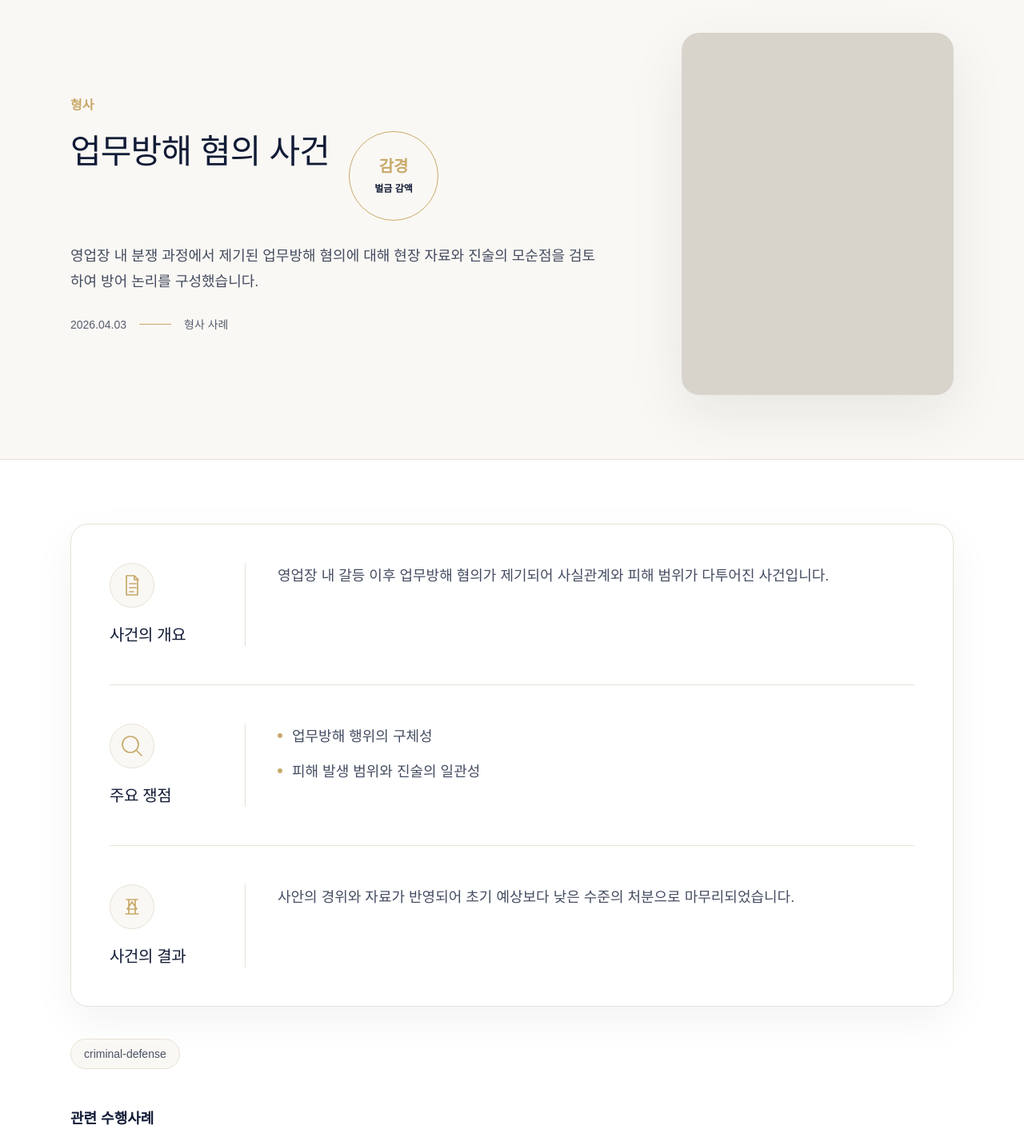
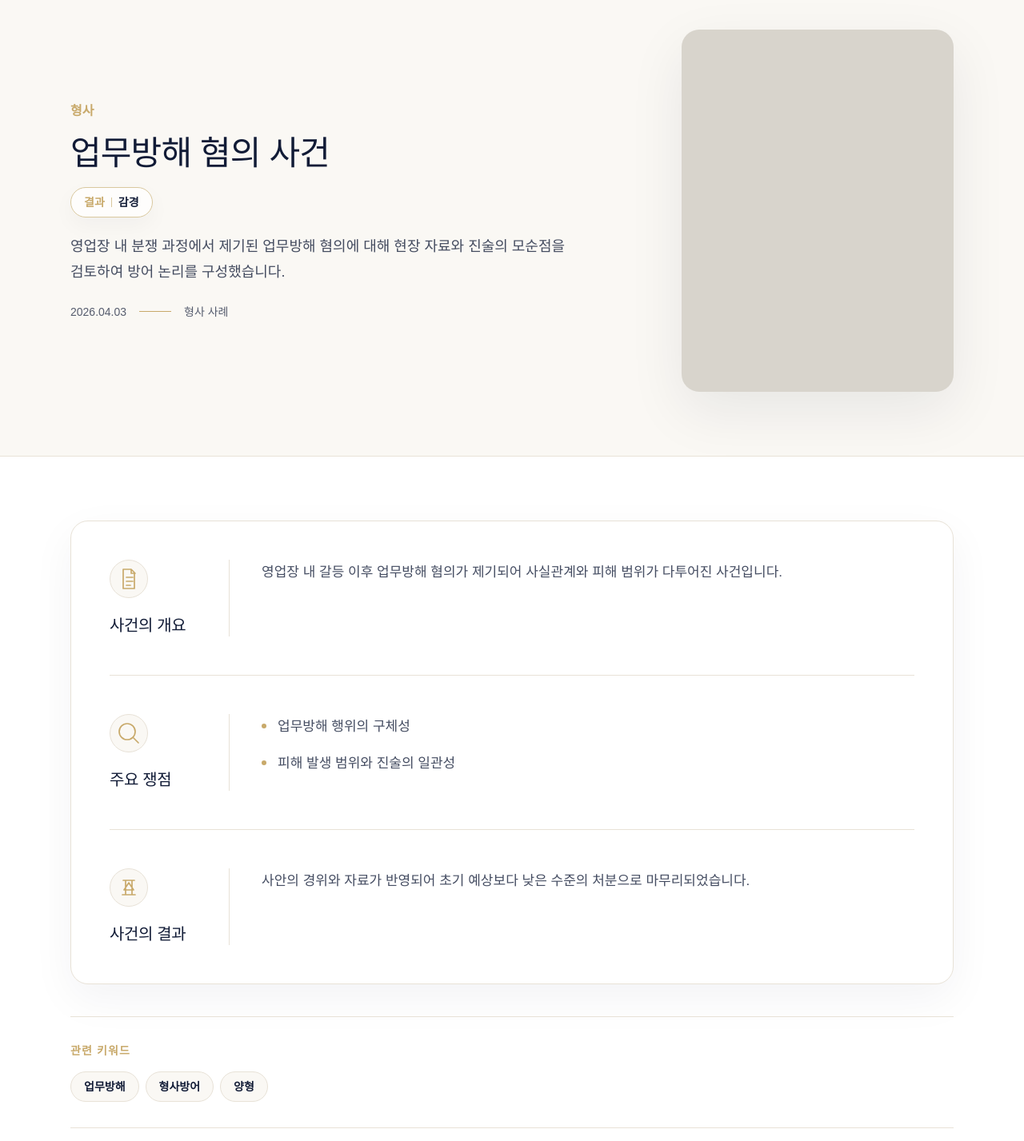
Before and after one commit to BlueCherryB/jeongcheon-homepage, a Next.js app: page /cases/business-obstruction-defense-2026 in a window 1280 px wide. Shown: the part 186-1613 px from the top of the page at 80% size. Built offline with nearby package versions, Linux system fonts and the light colour scheme; no server answers; a web font is replaced by a local one.

Commit message:
feat: refine Case Study detail and add tags

```diff
--- a/src/components/cases/CaseDetailContent.tsx
+++ b/src/components/cases/CaseDetailContent.tsx
@@ -35,6 +35,24 @@ export function CaseDetailContent({
           <PortableTextContent value={caseStudy.outcome} />
         </CaseDetailSection>
       </div>
+
+      {caseStudy.keywords.length > 0 ? (
+        <section className="mt-10 border-y border-[#E8E2D7] py-8">
+          <h2 className="text-sm font-semibold tracking-[0.08em] text-[#C8A96A]">
+            관련 키워드
+          </h2>
+          <div className="mt-4 flex flex-wrap gap-2">
+            {caseStudy.keywords.map((keyword) => (
+              <span
+                key={keyword}
+                className="rounded-full border border-[#E8E2D7] bg-[#FAF8F4] px-4 py-2 text-sm font-semibold text-[#111B36]"
+              >
+                {keyword}
+              </span>
+            ))}
+          </div>
+        </section>
+      ) : null}
 
       {caseStudy.relatedPracticeIds.length > 0 ? (
         <div className="mt-10 flex flex-wrap gap-2">
--- a/src/components/cases/CaseDetailHero.tsx
+++ b/src/components/cases/CaseDetailHero.tsx
@@ -52,31 +52,28 @@ export function CaseDetailHero({ caseStudy }: CaseDetailHeroProps) {
           </ol>
         </nav>
 
-        <div className="mt-10 grid gap-10 lg:grid-cols-[minmax(0,1fr)_340px] lg:items-center lg:gap-16">
-          <div>
+        <div className="mt-9 grid gap-10 lg:grid-cols-[minmax(0,680px)_340px] lg:items-center lg:justify-between lg:gap-14">
+          <div className="min-w-0">
             <p className="font-semibold text-[#C8A96A]">
               {caseStudy.categoryLabel}
             </p>
 
-            <div className="mt-5 flex flex-col gap-6 sm:flex-row sm:items-start">
-              <h1 className="font-chosun max-w-3xl text-[34px] font-normal leading-[1.25] tracking-[-0.02em] text-[#111B36] sm:text-[42px]">
+            <div className="mt-4 max-w-[680px]">
+              <h1 className="font-chosun text-[34px] font-normal leading-[1.2] tracking-[-0.02em] text-[#111B36] sm:text-[42px]">
                 {caseStudy.title}
               </h1>
-              <div className="flex h-28 w-28 shrink-0 flex-col items-center justify-center rounded-full border border-[#C8A96A] text-center">
-                <p className="text-xl font-bold text-[#C8A96A]">
-                  {caseStudy.result}
-                </p>
-                <p className="mt-1 px-3 text-xs font-semibold leading-5 text-[#111B36]">
-                  {caseStudy.resultDetail}
-                </p>
-              </div>
+              <p className="mt-4 inline-flex max-w-full items-center rounded-full border border-[#D9C89E] bg-white/75 px-4 py-2 text-sm font-semibold text-[#111B36] shadow-[0_10px_28px_rgba(17,27,54,0.04)]">
+                <span className="shrink-0 text-[#C8A96A]">결과</span>
+                <span aria-hidden="true" className="mx-2 h-3 w-px bg-[#D9C89E]" />
+                <span className="truncate">{caseStudy.result}</span>
+              </p>
             </div>
 
-            <p className="mt-7 max-w-2xl text-base leading-8 text-[#111B36]/78 sm:text-lg">
+            <p className="mt-5 max-w-[620px] text-base leading-8 text-[#111B36]/78 sm:text-lg">
               {caseStudy.summary}
             </p>
 
-            <div className="mt-7 flex flex-wrap items-center gap-4 text-sm font-medium text-[#111B36]/70">
+            <div className="mt-6 flex flex-wrap items-center gap-4 text-sm font-medium text-[#111B36]/70">
               {caseStudy.publishedAt ? (
                 <time dateTime={caseStudy.publishedAt}>
                   {caseStudy.displayDate ?? caseStudy.publishedAt}
--- a/src/components/cases/CaseDetailSection.tsx
+++ b/src/components/cases/CaseDetailSection.tsx
@@ -68,9 +68,9 @@ export function CaseDetailSection({
   children,
 }: CaseDetailSectionProps) {
   return (
-    <section className="grid gap-6 border-b border-[#E8E2D7] py-12 last:border-b-0 md:grid-cols-[170px_minmax(0,1fr)] md:gap-10">
-      <div className="flex items-center gap-4 md:block md:border-r md:border-[#E8E2D7] md:pr-8">
-        <div className="flex h-14 w-14 items-center justify-center rounded-full border border-[#E8E2D7] bg-[#FAF8F4] text-[#C8A96A]">
+    <section className="grid gap-6 border-b border-[#E8E2D7] py-10 last:border-b-0 md:grid-cols-[150px_minmax(0,1fr)] md:gap-10 lg:py-12">
+      <div className="flex items-center gap-4 md:block md:border-r md:border-[#E8E2D7] md:pr-7">
+        <div className="flex h-12 w-12 items-center justify-center rounded-full border border-[#E8E2D7] bg-[#FAF8F4] text-[#C8A96A]">
           <SectionIcon icon={icon} />
         </div>
         <h2 className="font-chosun break-keep text-xl font-normal tracking-[-0.02em] text-[#111B36] md:mt-5">
@@ -78,7 +78,7 @@ export function CaseDetailSection({
         </h2>
       </div>
 
-      <div className="max-w-3xl text-base leading-8 text-[#111B36]/78 sm:text-lg">
+      <div className="max-w-[720px] text-base leading-8 text-[#111B36]/78 sm:text-[17px] sm:leading-8">
         {children}
       </div>
     </section>
--- a/src/components/cases/PortableTextContent.tsx
+++ b/src/components/cases/PortableTextContent.tsx
@@ -139,9 +139,9 @@ export function PortableTextContent({
 
   if (variant === "list") {
     return (
-      <ul className="space-y-3">
+      <ul className="space-y-3.5">
         {blocks.map((block) => (
-          <li key={block._key} className="flex gap-3">
+          <li key={block._key} className="flex gap-3.5">
             <span
               aria-hidden="true"
               className="mt-3 h-1.5 w-1.5 shrink-0 rounded-full bg-[#C8A96A]"
@@ -154,7 +154,7 @@ export function PortableTextContent({
   }
 
   return (
-    <div className="space-y-5">
+    <div className="space-y-4">
       {blocks.map((block) => (
         <p key={block._key}>{renderBlockText(block)}</p>
       ))}
--- a/src/lib/cms/queries/caseStudies.ts
+++ b/src/lib/cms/queries/caseStudies.ts
@@ -47,6 +47,7 @@ export const publishedCaseStudyBySlugQuery = `*[
   "slug": slug.current,
   category,
   result,
+  tags,
   summary,
   mainImage {
     image {
--- a/src/lib/cms/types/caseStudy.ts
+++ b/src/lib/cms/types/caseStudy.ts
@@ -64,6 +64,7 @@ export type SanityCaseStudyListItem = {
 };
 
 export type SanityCaseStudyDetail = SanityCaseStudyListItem & {
+  tags?: string[];
   legalIssues?: SanityPortableTextBlock[];
   response?: SanityPortableTextBlock[];
   seo?: SanitySeoFields;
--- a/src/lib/content/caseStudyMappers.ts
+++ b/src/lib/content/caseStudyMappers.ts
@@ -270,7 +270,7 @@ export function mapSanityCaseStudyDetail(
     issues: mapPortableTextBlocks(caseStudy.legalIssues),
     response: [],
     outcome: mapPortableTextBlocks(caseStudy.outcome),
-    keywords: [],
+    keywords: mapKeywords(caseStudy.tags),
     relatedPracticeIds: [],
     relatedCaseSlugs: [],
     seo: mapSeo(caseStudy.seo),
```
Also changed, not shown: 1 other file (tests, documents, lock files or other folders).
